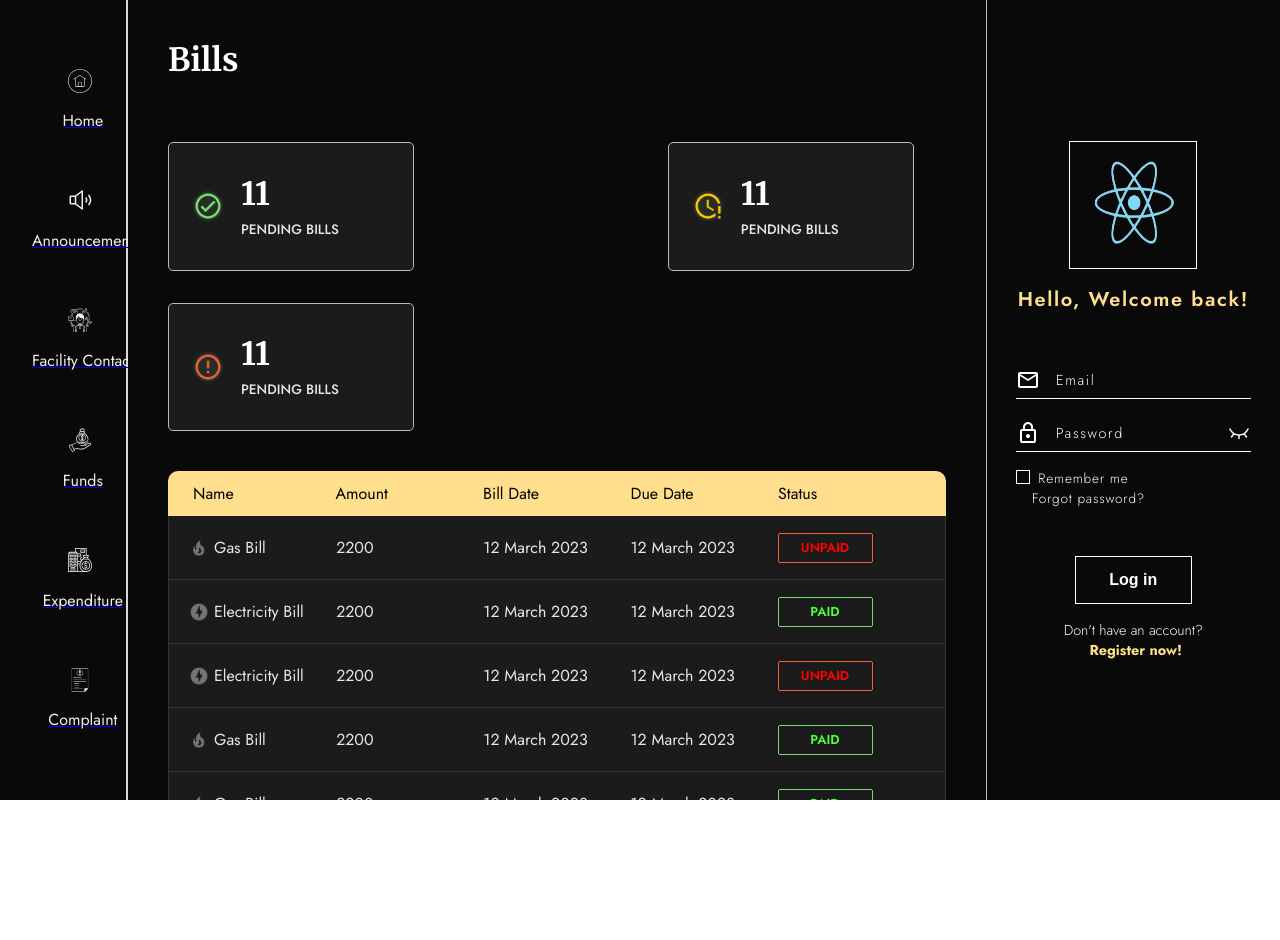
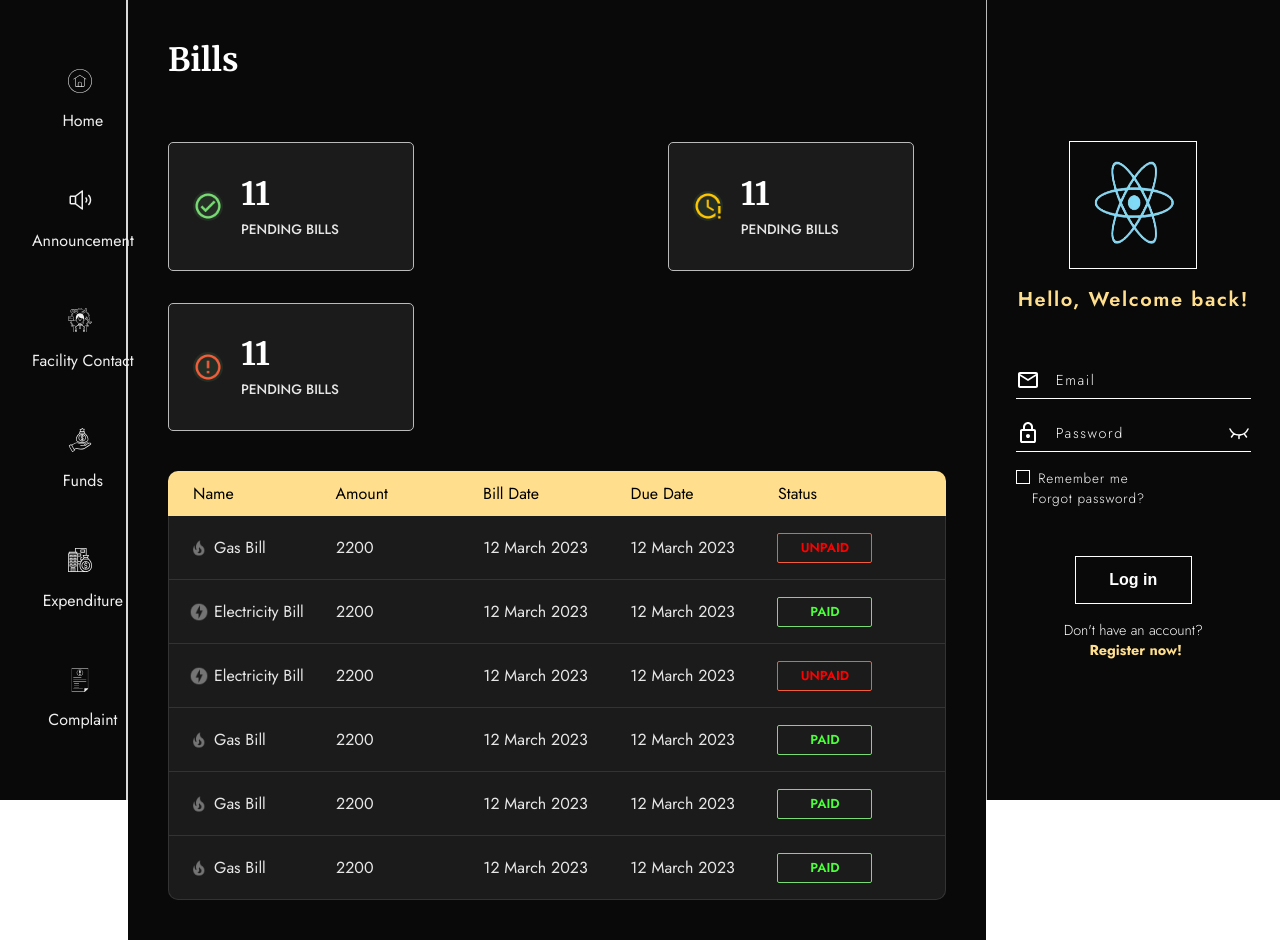
Before and after one commit to techjunkiesdavv/society-client, a React (Create React App) app: page /funds in a window 1280 px wide. Before the commit the page ends 800 px from the top, so only its background shows below. Built offline with nearby package versions, Linux system fonts and the light colour scheme.

Commit message:
AllAdded

```diff
--- a/src/App.js
+++ b/src/App.js
@@ -85,7 +85,7 @@ const App = () => {
 
           </Routes>
         </div>
-         <div className={styles.login}>
+         <div className={styles.profile}>
                   { user?<Profile />:<Login settUser={settUser}/>}
 
                 </div>
--- a/src/App.module.scss
+++ b/src/App.module.scss
@@ -1,71 +1,11 @@
-// .container{
-//     display: flex;
-
-//     .sidebar{
-//         width: 10%;
-//         position: fixed;
-//         left: 0;
-        // @media screen and (max-width:1024px)  {
-        //    // display: none;
-        //     width: 20%;
-        // }
-        // @media screen and (max-width:420px)  {
-        //     display: none;
-
-        //  }
-//     }
-//    .home{
-//     margin-left: 10%;
-//     margin-right: 23%;
-//     width: 70%;
-//     overflow: scroll;
-    // @media screen and (max-width:1024px)  {
-    //     width: 80%;
-    //     margin-right: 0%;
-    //     margin-left: 20%;
-    // }
-    // @media screen and (max-width:420px)  {
-    //     width: 100%;
-    //     margin-right: 0%;
-    //     margin-left: 0%;
-    // }
-//    }
-//    .login{
-//     position: fixed;
-//     overflow-y: scroll;
-//     max-height: 100%;
-//     right: 0;
-//     width: 23%;
-
-
-//     position: fixed;
-//     top: 0;
-//     right: 0;
-//     height: 100vh;
-//     display: flex;
-//     align-items: center;
-//     justify-content: center;
-//     background-color: #f0f0f0;
-
-
-
-
-    // @media screen and (max-width:1024px)  {
-    //     display: none;
-    // }
-//    }
-// }
-
-.container {
+.container{
     display: flex;
     flex-direction: row;
-    height: 100vh;
-    overflow-x: hidden;
-  }
 
-  .sidebar {
+    .sidebar{
         width: 10%;
-    flex-shrink: 0;
+        position: fixed;
+        left: 0;
         @media screen and (max-width:1024px)  {
            // display: none;
             width: 20%;
@@ -75,43 +15,33 @@
 
          }
     }
+   .home{
+    margin-left: 10%;
+    margin-right: 23%;
+    width: 67%;
+    overflow: scroll;
 
-  .home {
-    display: flex;
-    flex-direction: column;
-    flex-grow: 1;
-    overflow-y: scroll;
-    margin-right: 23%;height: 100vh;
+    .content{
+    margin: 0px;}
     @media screen and (max-width:1024px)  {
-        width: 100%;
+        width: 80%;
         margin-right: 0%;
+        margin-left: 20%;
     }
     @media screen and (max-width:420px)  {
         width: 100%;
         margin-right: 0%;
         margin-left: 0%;
     }
-
    }
-
-  .content {
-    margin: 0px;
-  }
-
-  .login {
+   .profile{
     position: fixed;
-    top: 0;
+    overflow-y: scroll;
+    max-height: 100%;
     right: 0;
     width: 23%;
-    height: 100vh;
-    display: flex;
-    align-items: center;
-    justify-content: center;
-    background-color: #f0f0f0;
     @media screen and (max-width:1024px)  {
         display: none;
     }
    }
-  .fullWidth{
-    width: 100%;
 }
--- a/src/Components/Profile/Profile.module.scss
+++ b/src/Components/Profile/Profile.module.scss
@@ -1,5 +1,5 @@
 .profileContainer {
-  height: 100vh;
+  min-height: 100vh;
   display: flex;
   justify-content: center;
   align-items: center;
--- a/src/Components/Sidebar/Sidebar.js
+++ b/src/Components/Sidebar/Sidebar.js
@@ -12,7 +12,7 @@ export default function Sidebar(props) {
     <div className="Sidebar">
       <ul>
         {SidebarData.map((val, key) => {
-          return (<Link to={val.link} >
+          return (<Link to={val.link} style={{ textDecoration: 'none', color: 'inherit' }} >
                         <li
               className={activeElement === val.title ? "click" : ""}
 
```
Also changed, not shown: src/Components/Profile/Profile.js (line endings or trailing spaces), src/Components/Sidebar/Sidebar.scss (line endings or trailing spaces). Lines whose indentation alone changed are shown as unchanged.
